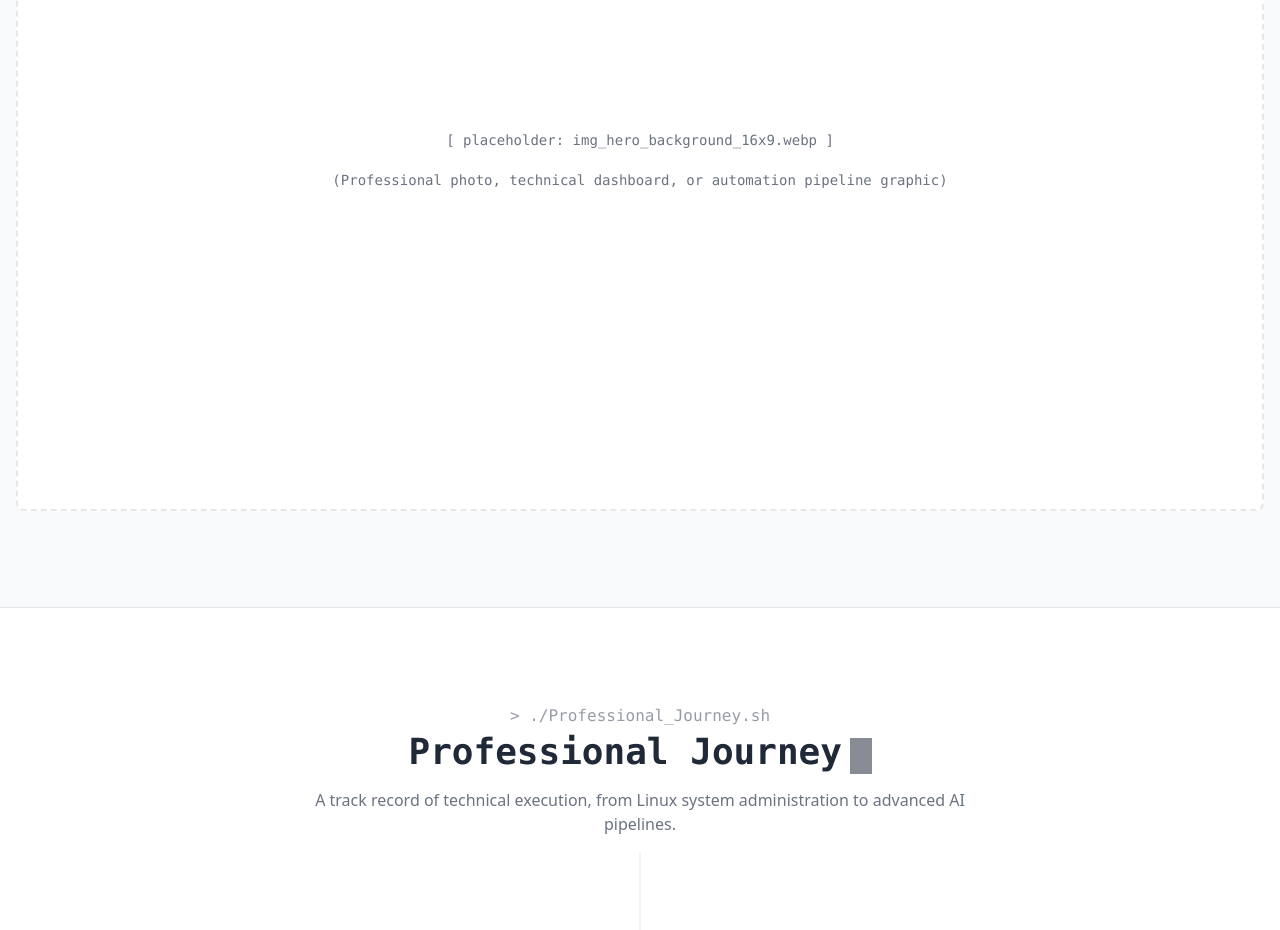
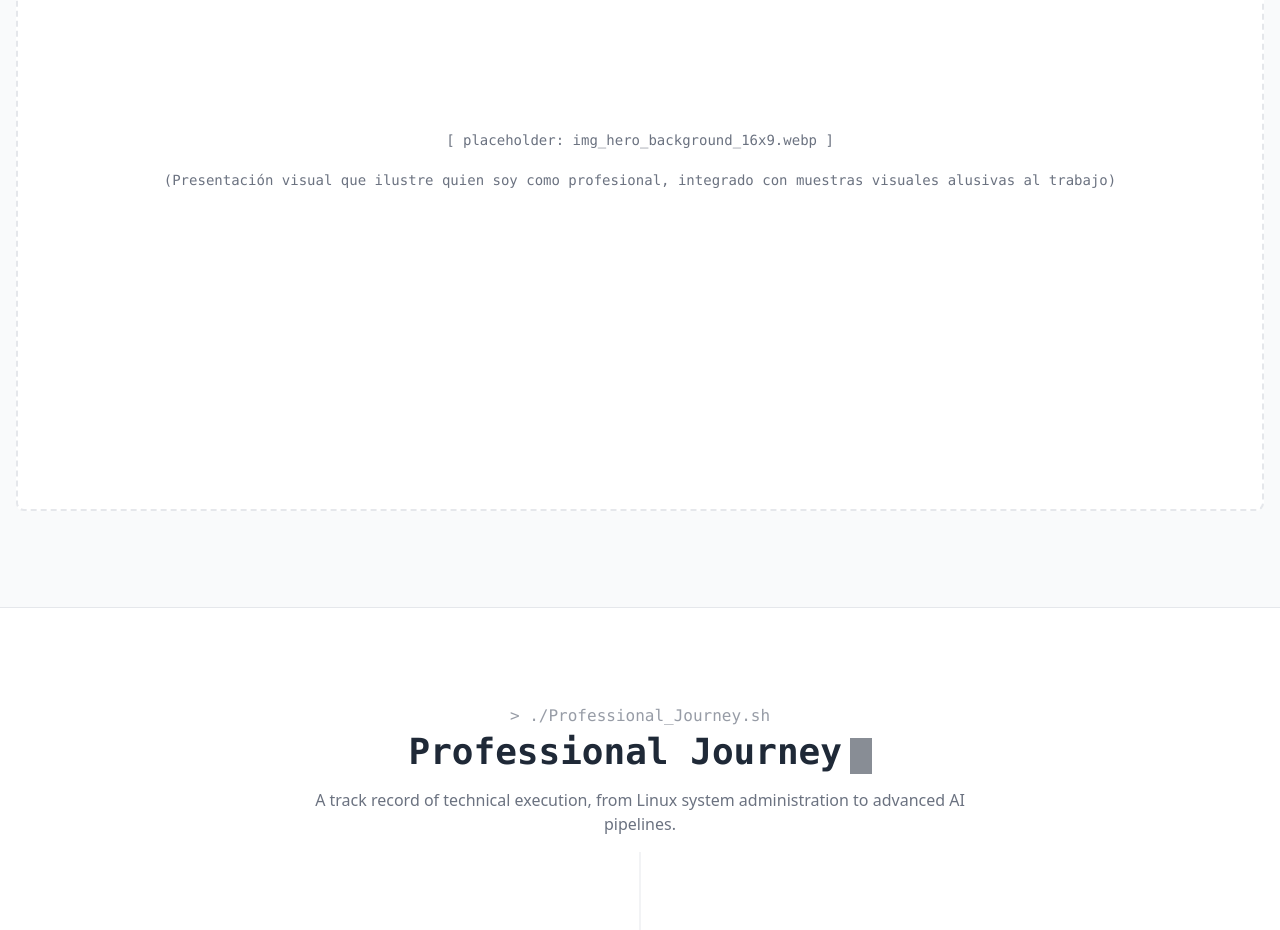
Before and after one commit to lanettix101/lanetting, a React (Vite) app: page / in a window 1280 px wide. Shown: the part 920-1850 px from the top of the page. Built offline with nearby package versions, Linux system fonts and the light colour scheme.

Commit message:
Update Hero.tsx

```diff
--- a/src/components/sections/Hero.tsx
+++ b/src/components/sections/Hero.tsx
@@ -45,7 +45,7 @@ export default function Hero() {
           <p className="text-brand-accent font-mono text-xs sm:text-sm">
             [ placeholder: img_hero_background_16x9.webp ]
             <br/><br/>
-            (Professional photo, technical dashboard, or automation pipeline graphic)
+            (Presentación visual que ilustre quien soy como profesional, integrado con muestras visuales alusivas al trabajo)
           </p>
         </div>
       </div>
```
